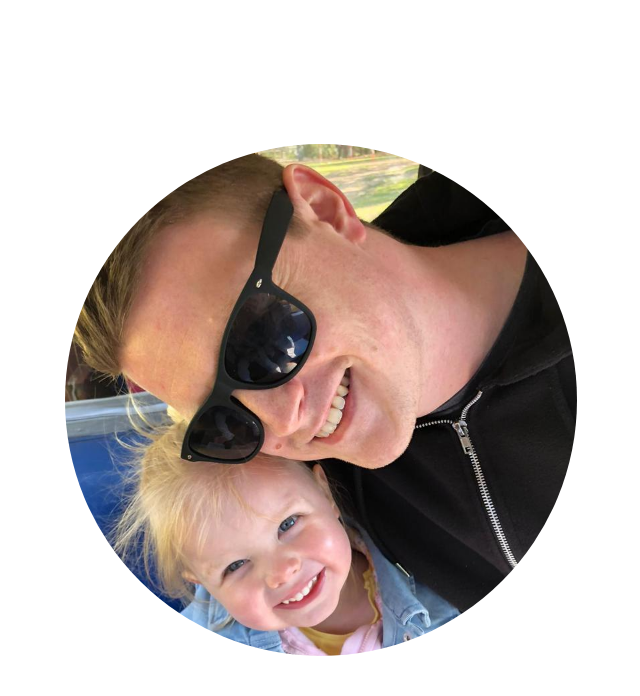
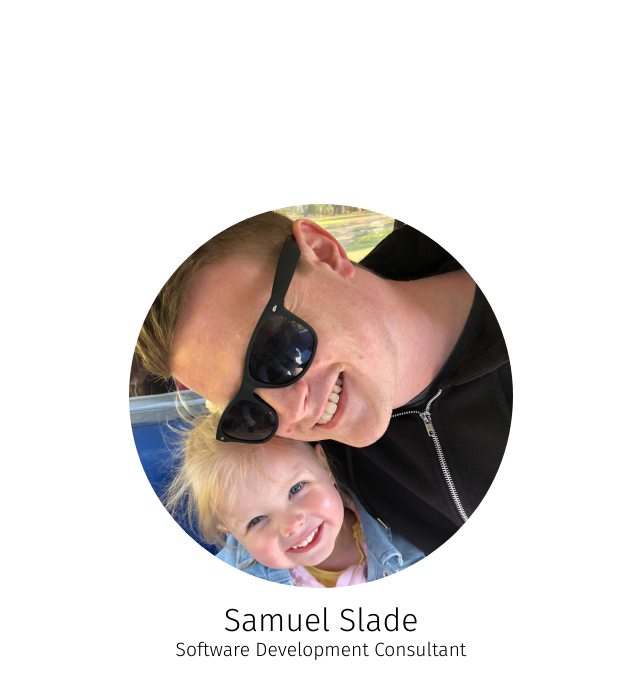
Before and after one commit to sladesamuel/personal-website, a Gatsby site: page / in a window 1280 px wide. Shown: the whole page, without its empty margins (319-959 px from the left). Built offline with nearby package versions, Linux system fonts and the light colour scheme; Gatsby itself is replaced by a stand-in of ours.

Commit message:
Added name and job title to front page

```diff
--- a/gatsby-config.js
+++ b/gatsby-config.js
@@ -1,7 +1,8 @@
 module.exports = {
   siteMetadata: {
     siteUrl: "https://www.slade.co.uk/",
-    title: "Samuel Slade"
+    title: "Samuel Slade",
+    subtitle: "Software Development Consultant"
   },
   plugins: [
     "gatsby-plugin-root-import",
--- a/package.json
+++ b/package.json
@@ -15,6 +15,7 @@
     "clean": "gatsby clean"
   },
   "dependencies": {
+    "@fontsource/fira-sans": "^4.5.0",
     "@mdx-js/mdx": "^1.6.22",
     "@mdx-js/react": "^1.6.22",
     "babel-plugin-styled-components": "^1.13.2",
@@ -23,6 +24,7 @@
     "gatsby-plugin-manifest": "^3.9.0",
     "gatsby-plugin-mdx": "^2.9.0",
     "gatsby-plugin-react-helmet": "^4.9.0",
+    "gatsby-plugin-root-import": "^2.0.6",
     "gatsby-plugin-sharp": "^3.9.0",
     "gatsby-plugin-sitemap": "^4.5.0",
     "gatsby-plugin-styled-components": "^4.9.0",
@@ -33,8 +35,5 @@
     "react-dom": "^17.0.1",
     "react-helmet": "^6.1.0",
     "styled-components": "^5.3.0"
-  },
-  "devDependencies": {
-    "gatsby-plugin-root-import": "^2.0.6"
   }
 }
--- a/src/components/CircularContainer.js
+++ b/src/components/CircularContainer.js
@@ -4,8 +4,8 @@ import PropTypes from "prop-types"
 
 const Container = styled.div`
   position: relative;
-  width: ${(props) => props.width}px;
-  height: ${(props) => props.height}px;
+  max-width: ${(props) => props.width}px;
+  max-height: ${(props) => props.height}px;
   overflow: hidden;
   border: ${(props) =>
     props.addBorder ? `1px dashed ${props.theme.colors.secondary}` : `none`};
@@ -27,6 +27,9 @@ function getSize(size) {
       return 256
 
     case "xl":
+      return 384
+
+    case "2xl":
       return 512
 
     default:
@@ -50,7 +53,7 @@ CircularContainer.defaultProps = {
 }
 
 CircularContainer.propTypes = {
-  size: PropTypes.oneOf(["xs", "sm", "md", "lg", "xl"]),
+  size: PropTypes.oneOf(["xs", "sm", "md", "lg", "xl", "2xl"]),
   addBorder: PropTypes.bool,
   children: PropTypes.node.isRequired
 }
--- a/src/components/FrontPage.js
+++ b/src/components/FrontPage.js
@@ -1,4 +1,5 @@
 import React from "react"
+import PropTypes from "prop-types"
 import styled from "styled-components"
 import { StaticImage } from "gatsby-plugin-image"
 import CircularContainer from "./CircularContainer"
@@ -6,16 +7,35 @@ import CircularContainer from "./CircularContainer"
 const Container = styled.div`
   height: 100vh;
   display: flex;
+  flex-direction: column;
   justify-content: center;
   align-items: center;
 `
 
-const FrontPage = () => (
+const Title = styled.p`
+  font-size: 2rem;
+  padding: 1rem 0.25rem 0.25rem 0.25rem;
+`
+
+const Subtitle = styled.p`
+  font-size: 1.2rem;
+`
+
+const FrontPage = ({ title, subtitle }) => (
   <Container>
     <CircularContainer size="xl">
       <StaticImage src="../images/personal.jpeg" alt="" />
     </CircularContainer>
+
+    <Title>{title}</Title>
+
+    <Subtitle>{subtitle}</Subtitle>
   </Container>
 )
 
+FrontPage.propTypes = {
+  title: PropTypes.string.isRequired,
+  subtitle: PropTypes.string.isRequired
+}
+
 export default FrontPage
--- /dev/null
+++ b/src/components/Page.js
@@ -0,0 +1,6 @@
+import React from "react"
+import "@fontsource/fira-sans/300.css"
+
+const Page = ({ children }) => <>{children}</>
+
+export default Page
--- a/src/pages/index.js
+++ b/src/pages/index.js
@@ -1,10 +1,29 @@
 import React from "react"
+import { graphql } from "gatsby"
+import Page from "src/components/Page"
 import FrontPage from "src/components/FrontPage"
 import "src/styles/css-reset.css"
 import "src/styles/core.css"
 
-const IndexPage = () => (
-  <FrontPage />
-)
+export const query = graphql`
+  query {
+    site {
+      siteMetadata {
+        title
+        subtitle
+      }
+    }
+  }
+`
+
+const IndexPage = ({ data }) => {
+  const { title, subtitle } = data.site.siteMetadata
+
+  return (
+    <Page>
+      <FrontPage title={title} subtitle={subtitle} />
+    </Page>
+  )
+}
 
 export default IndexPage
--- a/src/styles/core.css
+++ b/src/styles/core.css
@@ -1,3 +1,9 @@
-html, body {
+html,
+body {
   height: 100vh;
+  padding: 1rem;
 }
+
+body {
+  font-family: "Fira Sans", sans-serif;
+}
```
Also changed, not shown: 1 other file.
